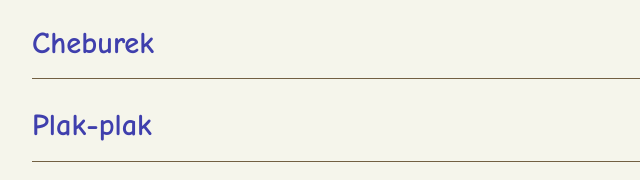
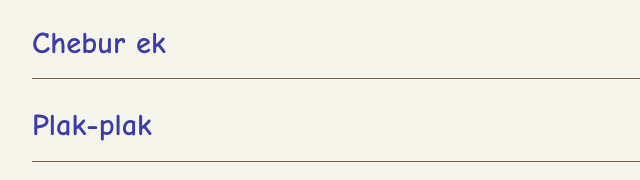
Before and after one commit to aatashj1/cssBayan, a plain HTML site: page index.html in a window 1280 px wide. Shown: the part 356-536 px from the top of the page, 224-864 px from the left. Drawn offline with nearby package versions, Linux system fonts and the light colour scheme.

Commit message:
refactor image (Sut, Mar 12, 2023 3:49:21 PM)

```diff
--- a/index.html
+++ b/index.html
@@ -48,7 +48,7 @@
          <div class="meme">
             <a href="#4">
                <div class="text">
-                  <span>Cheburek</span>
+                  <span>Chebur ek</span>
                   <span class="material-symbols-outlined">add</span>
                </div>
             </a>
--- a/style.css
+++ b/style.css
@@ -108,7 +108,7 @@ header {
 
  a  {
   text-decoration: none;
-  color: #3f3fad;
+  color: #3b3ba9;
  }
 
 
```
